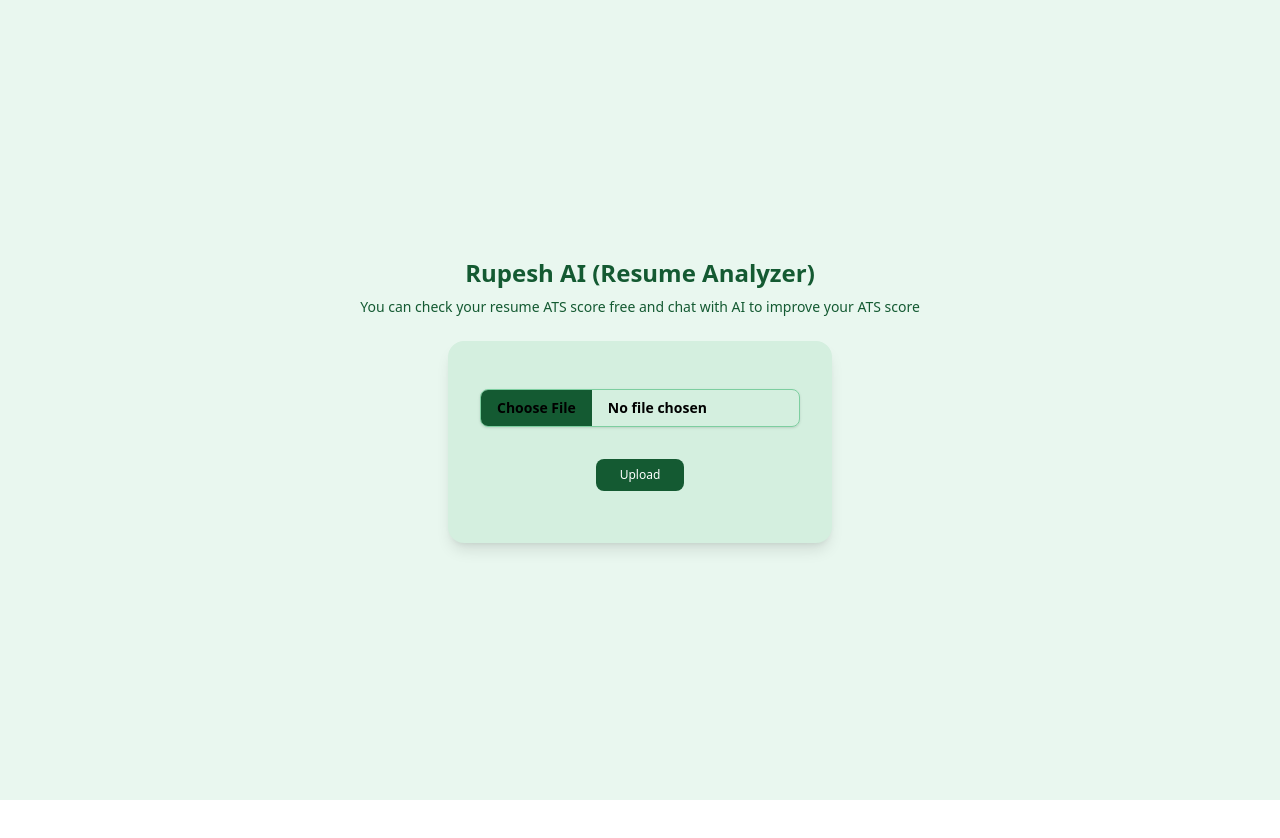
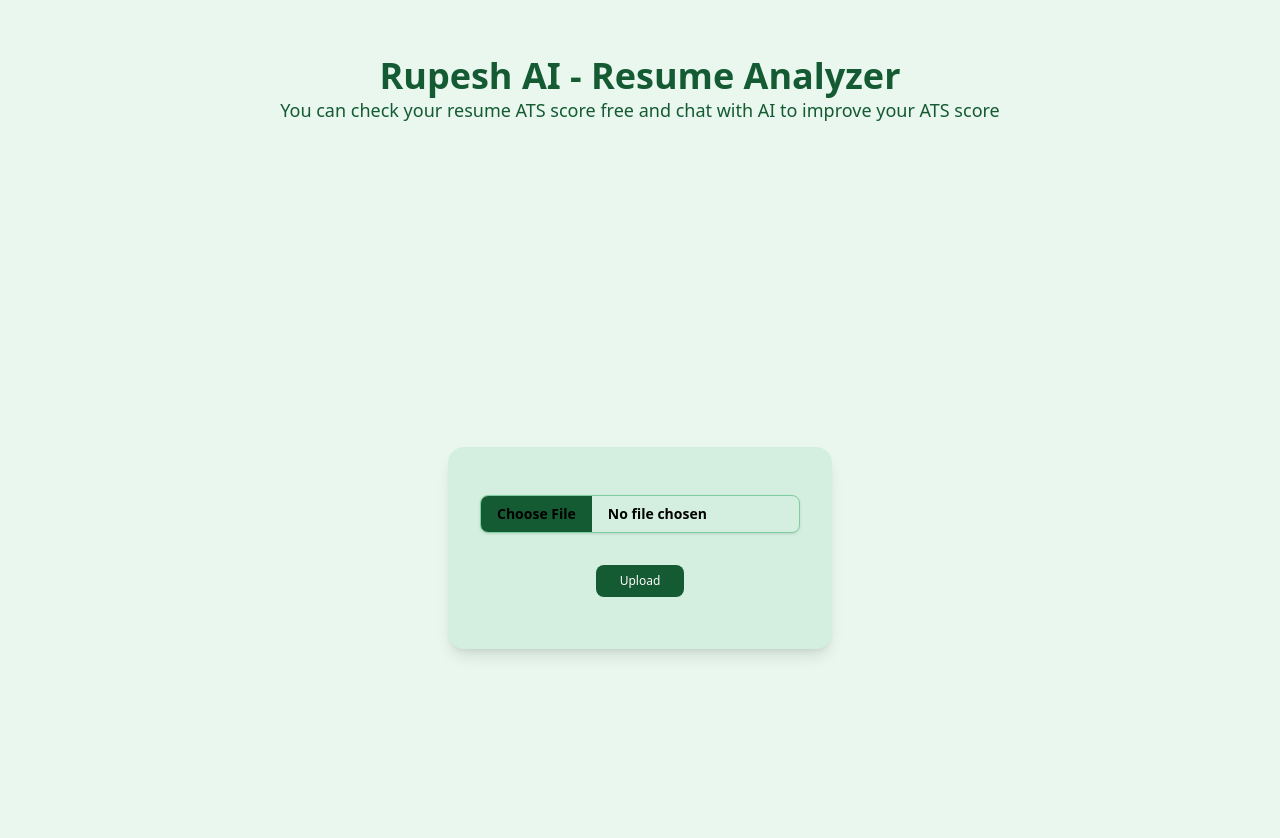
Before and after one commit to rajhans92/ai-pdf-uploader-langchain-gpt, a Next.js app in the folder frontend/: page / in a window 1280 px wide. Shown: the top 838 px of the page. Before the commit the page ends 800 px from the top, so only its background shows below. Built offline with nearby package versions, Linux system fonts and the light colour scheme.

Commit message:
update landing page css

```diff
--- a/frontend/src/app/page.tsx
+++ b/frontend/src/app/page.tsx
@@ -4,9 +4,21 @@ import FileUpload from "@/components/FileUpload";
 
 
 export default function Home() {
-  return(
-    <div className="bg-[#e9f7ef] h-screen flex items-center justify-center p-6">
-      <FileUpload />
+  return (
+    <div className="bg-[#e9f7ef]">
+      <div className="text-center p-6">
+        <h1 className="text-4xl font-bold mt-8">
+          {/* <span>Rupesh AI - </span>  */}
+          <span className="text-[#145a32]">Rupesh AI - Resume Analyzer</span>
+        </h1>
+
+        <p className="text-lg text-[#145a32]">
+          You can check your resume ATS score free and chat with AI to improve your ATS score
+        </p>
+      </div>
+      <div className="h-screen flex items-center justify-center">
+        <FileUpload />
+      </div>
     </div>
   )
 }
--- a/frontend/src/components/FileUpload.tsx
+++ b/frontend/src/components/FileUpload.tsx
@@ -40,14 +40,7 @@ export default function FileUpload() {
 
     return (
         <div className="text-center">
-          <h1 className="text-2xl font-bold mb-2">
-            {/* <span>Rupesh AI - </span>  */}
-            <span className="text-[#145a32]">Rupesh AI (Resume Analyzer)</span>
-          </h1>
 
-          <p className="text-sm text-[#145a32] mb-6">
-              You can check your resume ATS score free and chat with AI to improve your ATS score
-          </p>
           <div className="flex items-center justify-center">
               <div className="bg-[#d4efdf] p-6 rounded-2xl shadow-lg w-sm">
                     <div className="flex items-center justify-center mt-6">
--- a/frontend/src/components/FileUpload_bk.tsx
+++ b/frontend/src/components/FileUpload_bk.tsx
@@ -39,14 +39,6 @@ export default function FileUpload() {
 
   return (
     <div className="min-h-screen bg-white flex flex-col items-center justify-center p-6">
-      <h1 className="text-5xl font-bold text-pink-600">
-        Resume Analyzer <span className="text-gray-800">by Rupesh AI</span>
-     </h1>
-
-      <p className="text-md md:text-lg text-pink-500 mb-10 text-center max-w-xl">
-        You can check your resume ATS score free and chat with AI to improve your ATS score
-      </p>
-
 
       <div className="bg-pink-50 border border-pink-200 rounded-2xl p-8 shadow-lg w-full max-w-md flex flex-col items-center">
 
```
